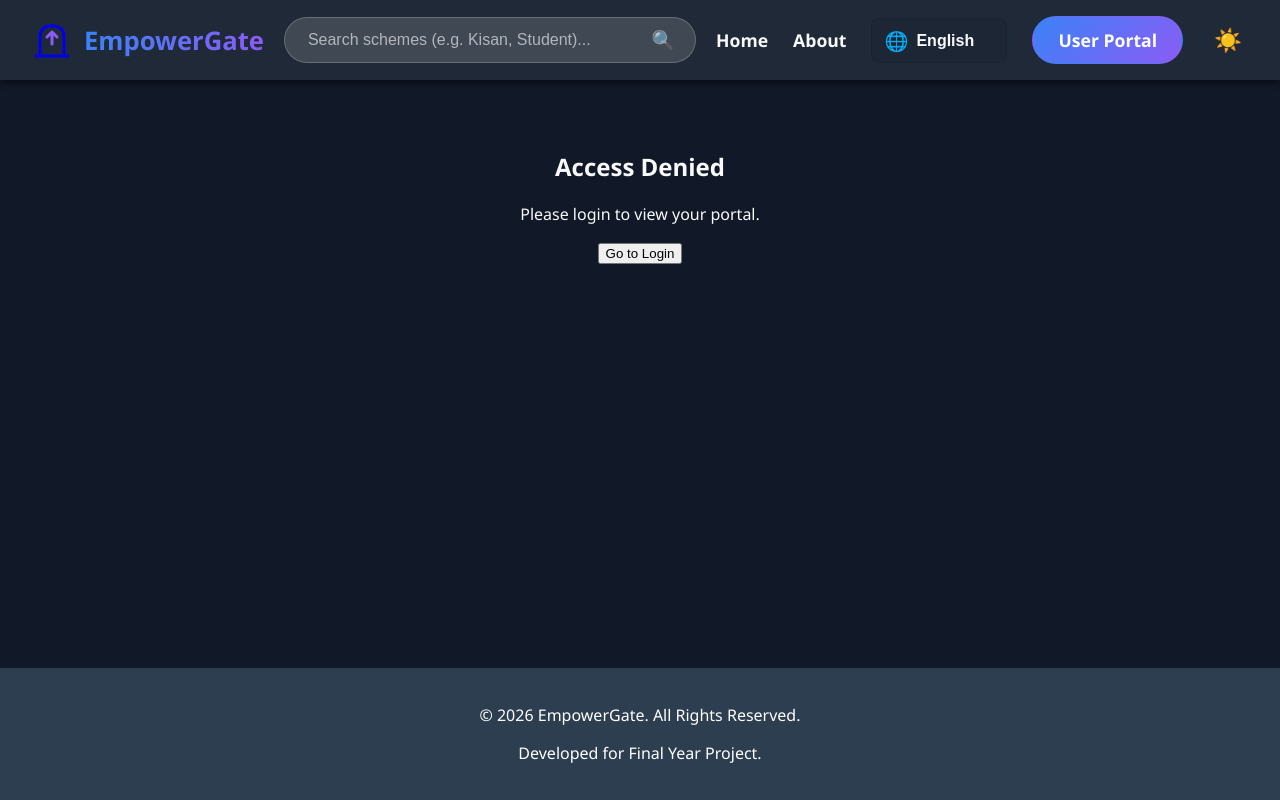
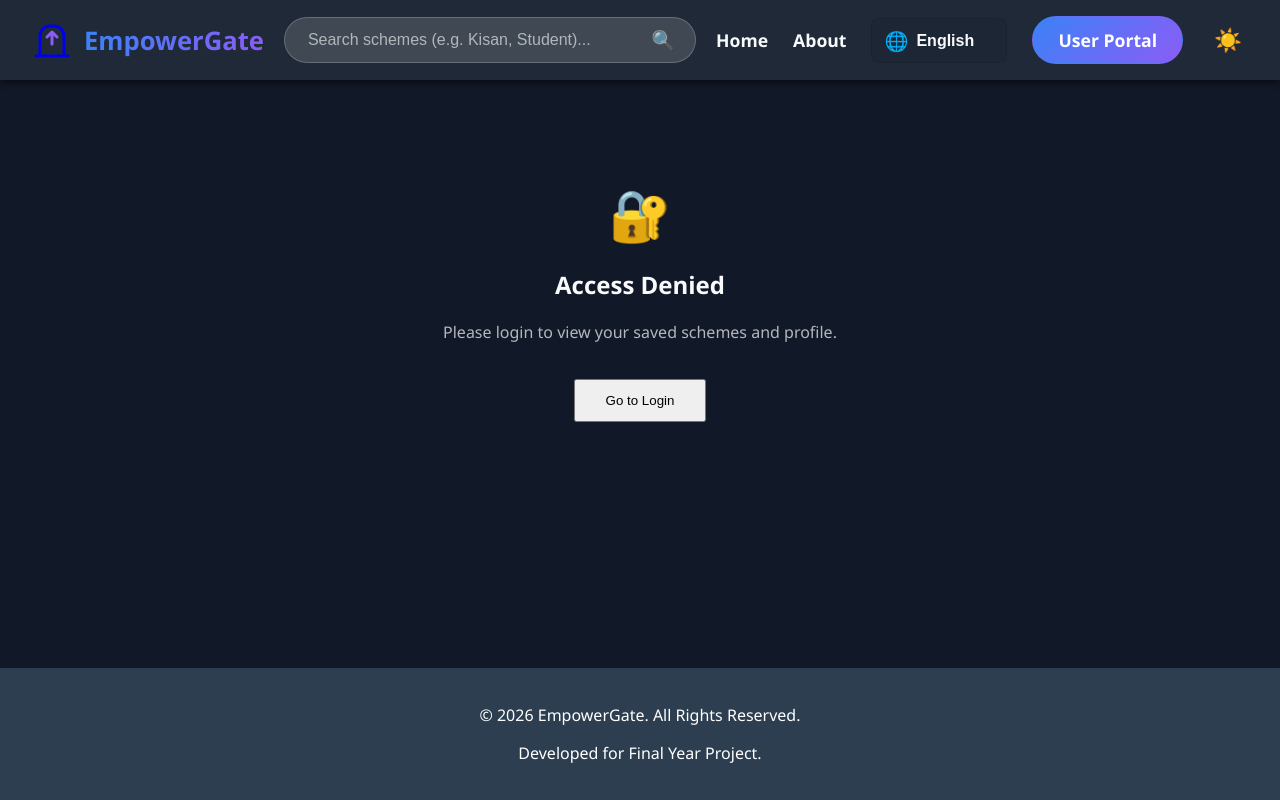
Before and after one commit to rathodraj475-alt/EmpowerGate, a React (Create React App) app in the folder EmpowerGate/frontend/: page /portal in a window 1280 px wide. Both pictures are taken after a click on the button "Toggle Theme". Built offline with nearby package versions, Linux system fonts and the light colour scheme.

Commit message:
Final Fix: Corrected scheme counting, eligibility logic, and User Portal URLs

```diff
--- a/EmpowerGate/frontend/src/pages/UserPortal.js
+++ b/EmpowerGate/frontend/src/pages/UserPortal.js
@@ -1,6 +1,9 @@
 import React, { useState, useEffect } from 'react';
 import axios from 'axios';
 import '../App.css';
+
+// 🟢 LIVE BACKEND URL
+const API_URL = "https://empowergate-backend.onrender.com";
 
 const UserPortal = () => {
     const [user, setUser] = useState(null);
@@ -9,23 +12,30 @@ const UserPortal = () => {
 
     useEffect(() => {
         // 1. Get logged-in user from LocalStorage
+        // 🛠️ IMPORTANT: Must match the key used in Search.js and Login.js
         const savedUser = localStorage.getItem('empowerUser');
+
         if (savedUser) {
-            const userData = JSON.parse(savedUser);
-            setUser(userData);
-            fetchSavedSchemes(userData.username);
+            try {
+                const userData = JSON.parse(savedUser);
+                setUser(userData);
+                fetchSavedSchemes(userData.username);
+            } catch (error) {
+                console.error("LocalStorage Parse Error:", error);
+                setLoading(false);
+            }
         } else {
             setLoading(false);
         }
     }, []);
 
-    // 2. Fetch schemes specifically saved in Neon DB for this user
+    // 2. Fetch schemes from live Neon DB
     const fetchSavedSchemes = async (username) => {
         try {
-            const res = await axios.get(`http://localhost:5000/api/saved-schemes/${username}`);
-            setSavedSchemes(res.data); // result.rows from Neon
+            const res = await axios.get(`${API_URL}/api/saved-schemes/${username}`);
+            setSavedSchemes(res.data);
         } catch (err) {
-            console.error("Error fetching saved schemes:", err);
+            console.error("Error fetching saved schemes from live server:", err);
         } finally {
             setLoading(false);
         }
@@ -38,12 +48,20 @@ const UserPortal = () => {
 
     if (loading) return <div className="portal-container"><p>Loading your profile...</p></div>;
 
+    // 🔴 ACCESS DENIED VIEW
     if (!user) {
         return (
-            <div className="portal-container" style={{ textAlign: 'center', padding: '50px' }}>
-                <h2>Access Denied</h2>
-                <p>Please login to view your portal.</p>
-                <button onClick={() => window.location.href = '/'} className="btn-primary">Go to Login</button>
+            <div className="portal-container" style={{ textAlign: 'center', padding: '100px 20px' }}>
+                <div style={{ fontSize: '50px' }}>🔐</div>
+                <h2 style={{ color: 'var(--text-color)' }}>Access Denied</h2>
+                <p style={{ color: 'var(--text-color)', opacity: 0.7 }}>Please login to view your saved schemes and profile.</p>
+                <button
+                    onClick={() => window.location.href = '/login'}
+                    className="btn-primary"
+                    style={{ marginTop: '20px', padding: '12px 30px' }}
+                >
+                    Go to Login
+                </button>
             </div>
         );
     }
@@ -53,7 +71,9 @@ const UserPortal = () => {
             <div className="portal-header">
                 <div>
                     <h1>Welcome, {user.username}!</h1>
-                    <p className="user-role-tag">{user.role === 'admin' ? '🛡️ Administrator' : '👤 Citizen Account'}</p>
+                    <p className="user-role-tag">
+                        {user.role === 'admin' ? '🛡️ Administrator' : '👤 Citizen Account'}
+                    </p>
                 </div>
                 <button onClick={handleLogout} className="logout-btn">Logout</button>
             </div>
@@ -64,11 +84,11 @@ const UserPortal = () => {
                     <h3>❤️ Your Saved Schemes</h3>
                     <div className="saved-list">
                         {savedSchemes.length === 0 ? (
-                            <p className="empty-msg">You haven't saved any schemes yet. Browse the map to find some!</p>
+                            <p className="empty-msg">You haven't saved any schemes yet. Go to the search page to find some!</p>
                         ) : (
                             savedSchemes.map((scheme, index) => (
                                 <div key={index} className="saved-item">
-                                    <span>{scheme.scheme_name}</span>
+                                    <span style={{ fontWeight: 'bold' }}>{scheme.scheme_name}</span>
                                     <button
                                         className="view-btn"
                                         onClick={() => window.location.href = `/search?q=${encodeURIComponent(scheme.scheme_name)}`}
@@ -92,8 +112,10 @@ const UserPortal = () => {
                         <span>Total Saved:</span>
                         <span className="stat-count">{savedSchemes.length}</span>
                     </div>
-                    <hr />
-                    <button className="edit-profile-btn" disabled>Edit Profile Settings</button>
+                    <hr style={{ margin: '20px 0', opacity: 0.2 }} />
+                    <button className="edit-profile-btn" disabled style={{ opacity: 0.5, cursor: 'not-allowed' }}>
+                        Edit Profile Settings
+                    </button>
                 </div>
             </div>
         </div>
```
